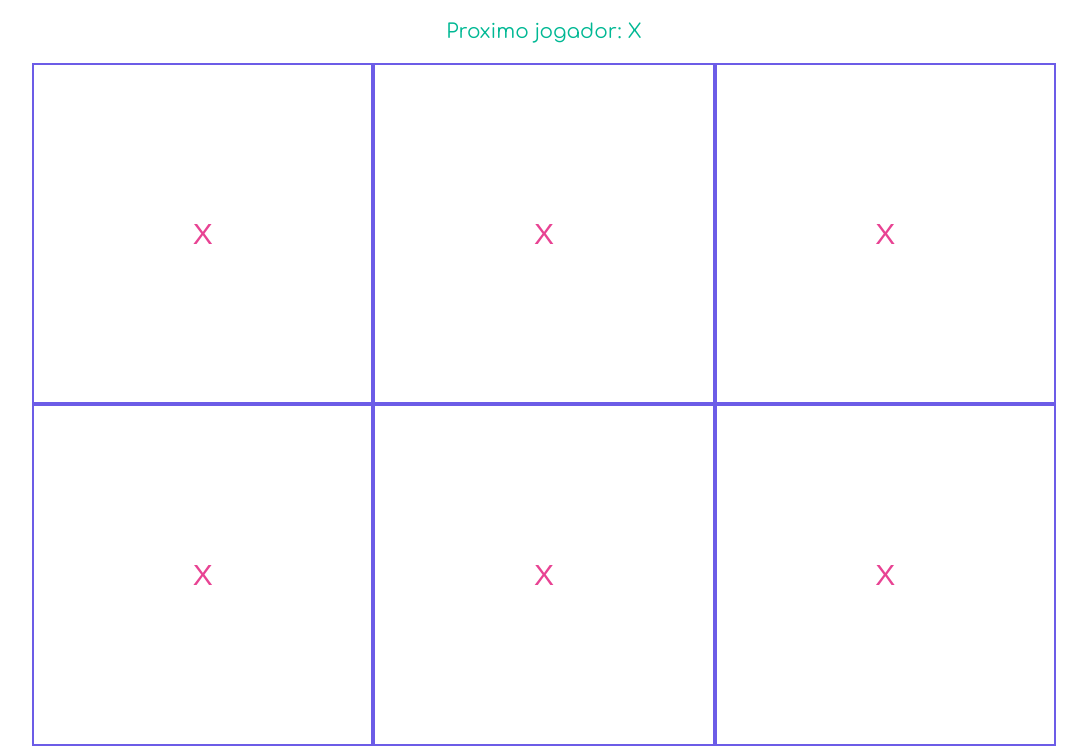
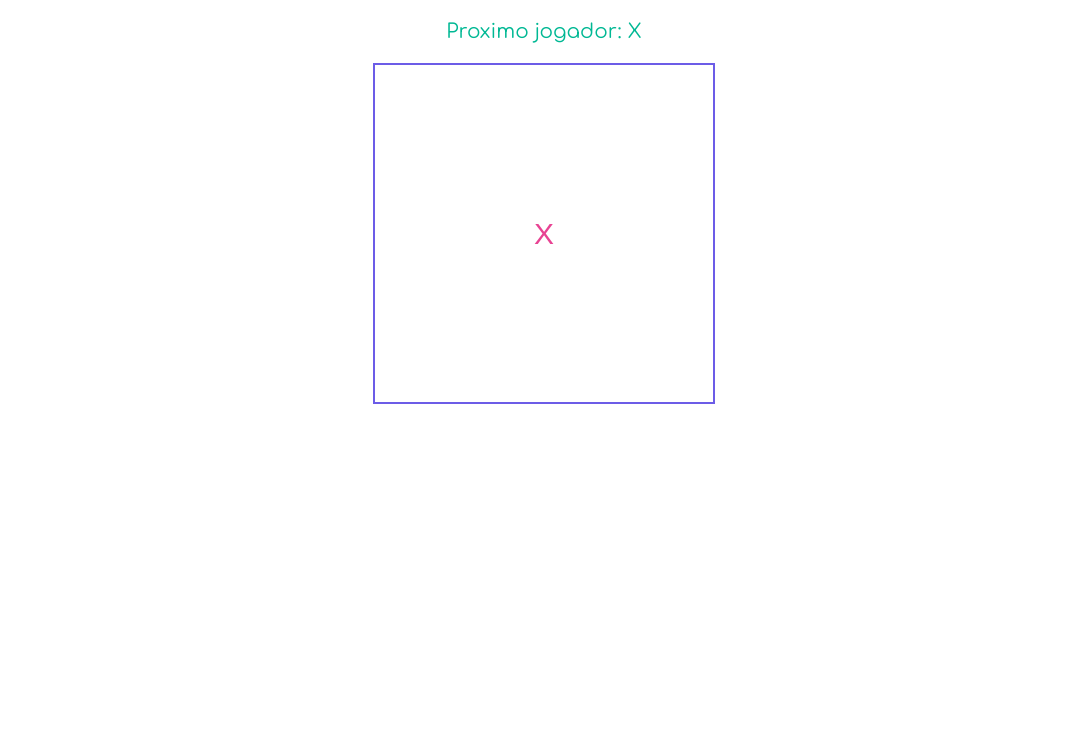
Before and after one commit to LORDBABUINO/15dias-de-react, a React (Create React App) app: page / in a window 1280 px wide. Shown: the top 746 px of the page, without its empty margins (96-1183 px from the left). Built offline with nearby package versions, Linux system fonts and the light colour scheme; the HTML template or start-up script is replaced by a standard one.

Commit message:
First version of of the advanced challenge from Day 02

```diff
--- a/src/components/BoardCollab/index.js
+++ b/src/components/BoardCollab/index.js
@@ -3,18 +3,18 @@ import SquareCollab from '../SquareCollab';
 
 import './styles.css'
 
-const squareCollabs = qtd => {
-	const squares = []
-
-	while(qtd--){
-		squares.push(<SquareCollab key={qtd}/>)
-	}
-
-	return squares
-}
+//const squareCollabs = qtd => {
+//	const squares = []
+//
+//	while(qtd--){
+//		squares.push(<SquareCollab key={qtd}/>)
+//	}
+//
+//	return squares
+//}
 
 const BoardCollab = ({qtd}) => (
-	<article className="board-collab">{squareCollabs(qtd)}</article>
+	<article className="board-collab"><SquareCollab /></article>
 )
 
 export default BoardCollab;
--- a/src/components/SquareCollab/index.js
+++ b/src/components/SquareCollab/index.js
@@ -1,13 +1,40 @@
-import React from 'react'
+import React, { Component } from 'react'
 import './styles.css'
 
-const handleClick = () => console.log('FOI!!!')
 
-const SquareCollab = () => (
-	<button
-		onClick={handleClick}
-		className="square-collab"
-	>X</button>
-)
+class SquareCollab extends Component {
+
+	constructor(props) {
+		super(props)
+		this.state = {
+			content: 'X'
+		}
+	}
+
+	handleClick = () => {
+		if(this.state.content === 'X')
+			this.setState({content: 'O'})
+		else
+			this.setState({content: 'X'})
+	}
+
+	render() {
+		return (
+			<button
+				onClick={this.handleClick}
+				className="square-collab"
+			>
+				{this.state.content}
+			</button>
+		)
+	}
+}
+
+//const SquareCollab = () => (
+//	<button
+//		onClick={handleClick}
+//		className="square-collab"
+//	>X</button>
+//)
 
 export default SquareCollab
```
